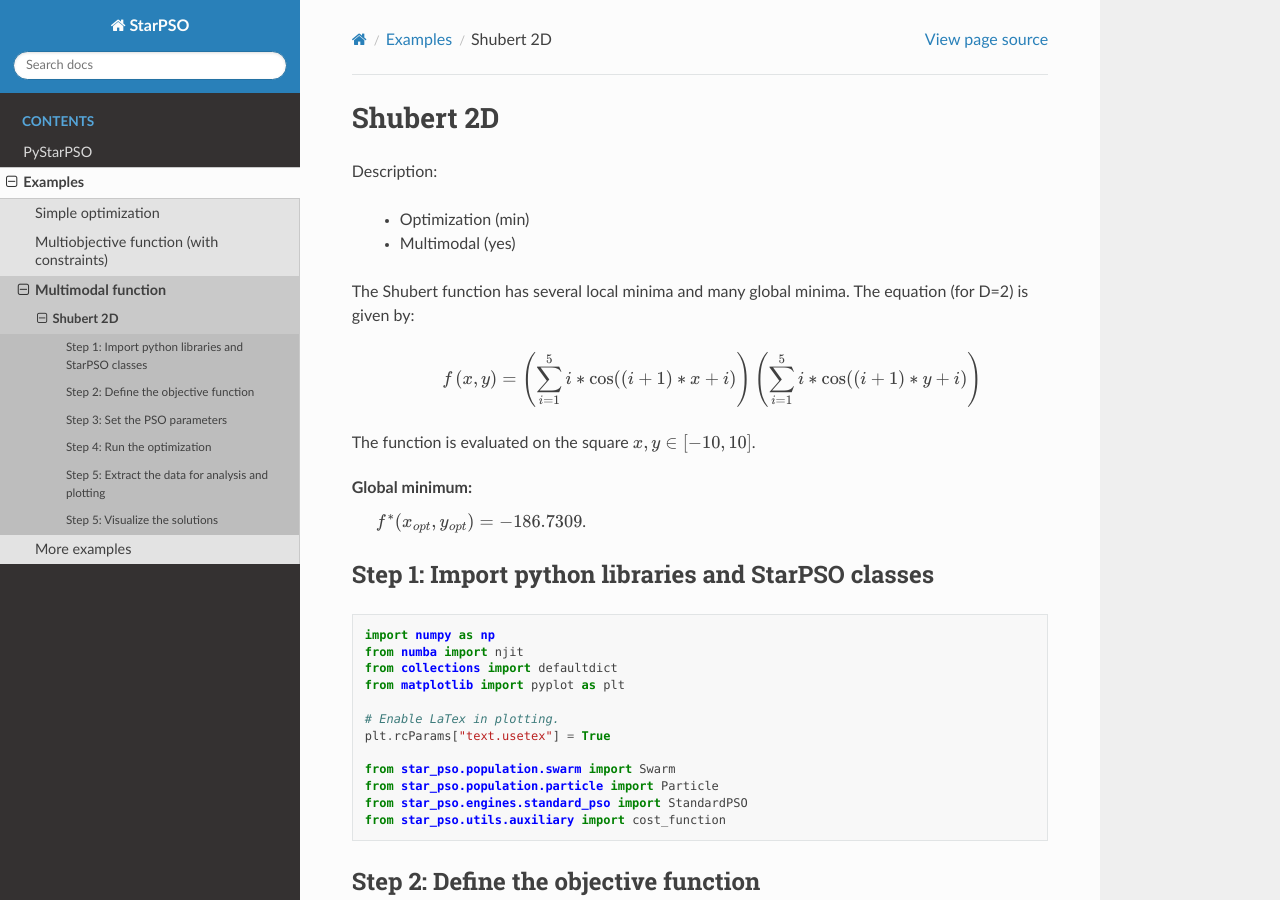
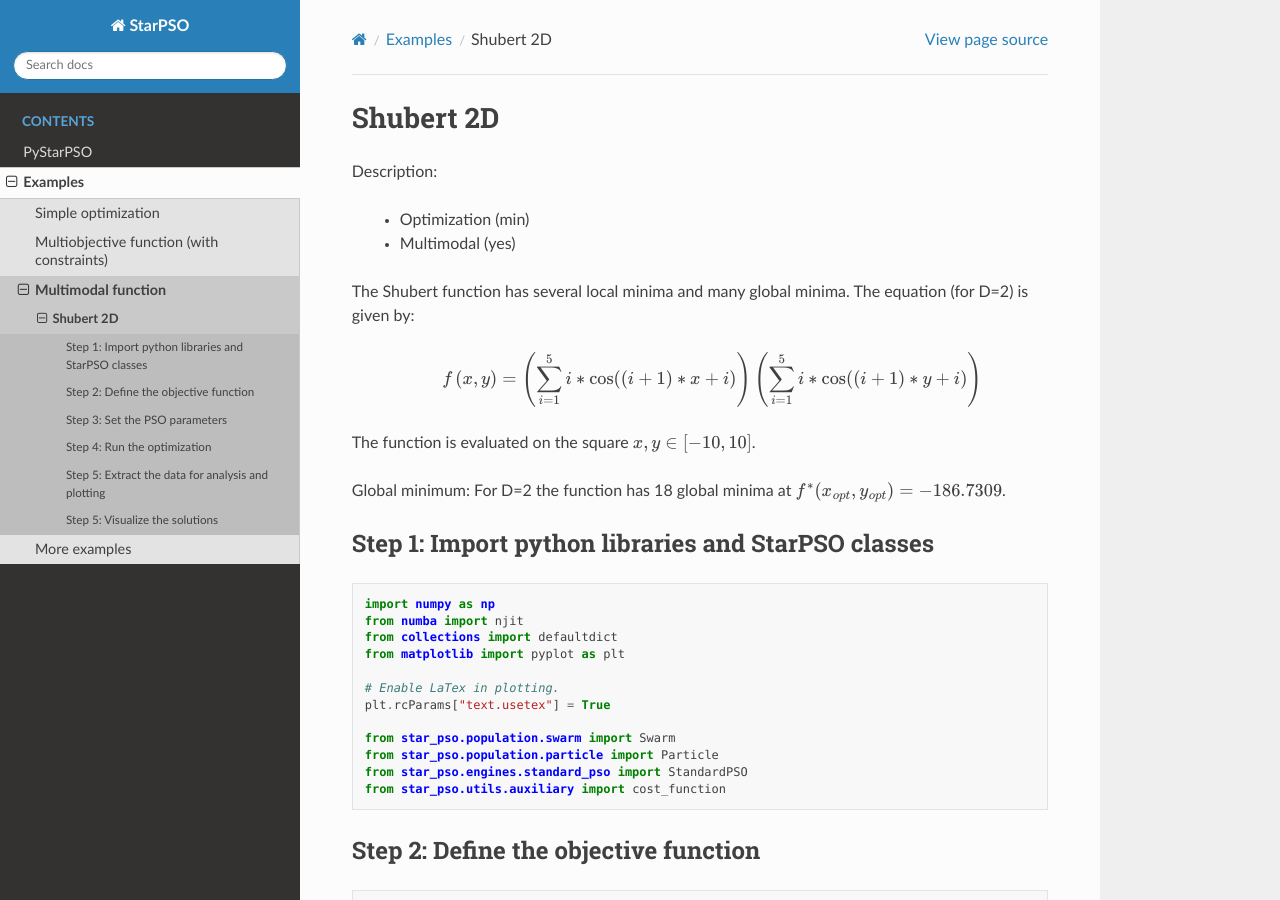
Before and after one commit to vrettasm/PyStarPSO, a Sphinx documentation site: the page built from docs/shubert_2d.rst, in a window 1280 px wide and 900 px high. Built offline with Sphinx 7.4.7 and the Read the Docs theme 3.1.0, drawn with Linux system fonts in a browser that asks for light colours.

Commit message:
Minor update in example.

```diff
--- a/docs/shubert_2d.rst
+++ b/docs/shubert_2d.rst
@@ -17,7 +17,7 @@ The Shubert function has several local minima and many global minima. The equati
 The function is evaluated on the square :math:`x, y \in [-10, 10]`.
 
 Global minimum:
-    :math:`f^*(x_{opt}, y_{opt}) = -186.7309`.
+For D=2 the function has 18 global minima at :math:`f^*(x_{opt}, y_{opt}) = -186.7309`.
 
 Step 1: Import python libraries and StarPSO classes
 ---------------------------------------------------
```
